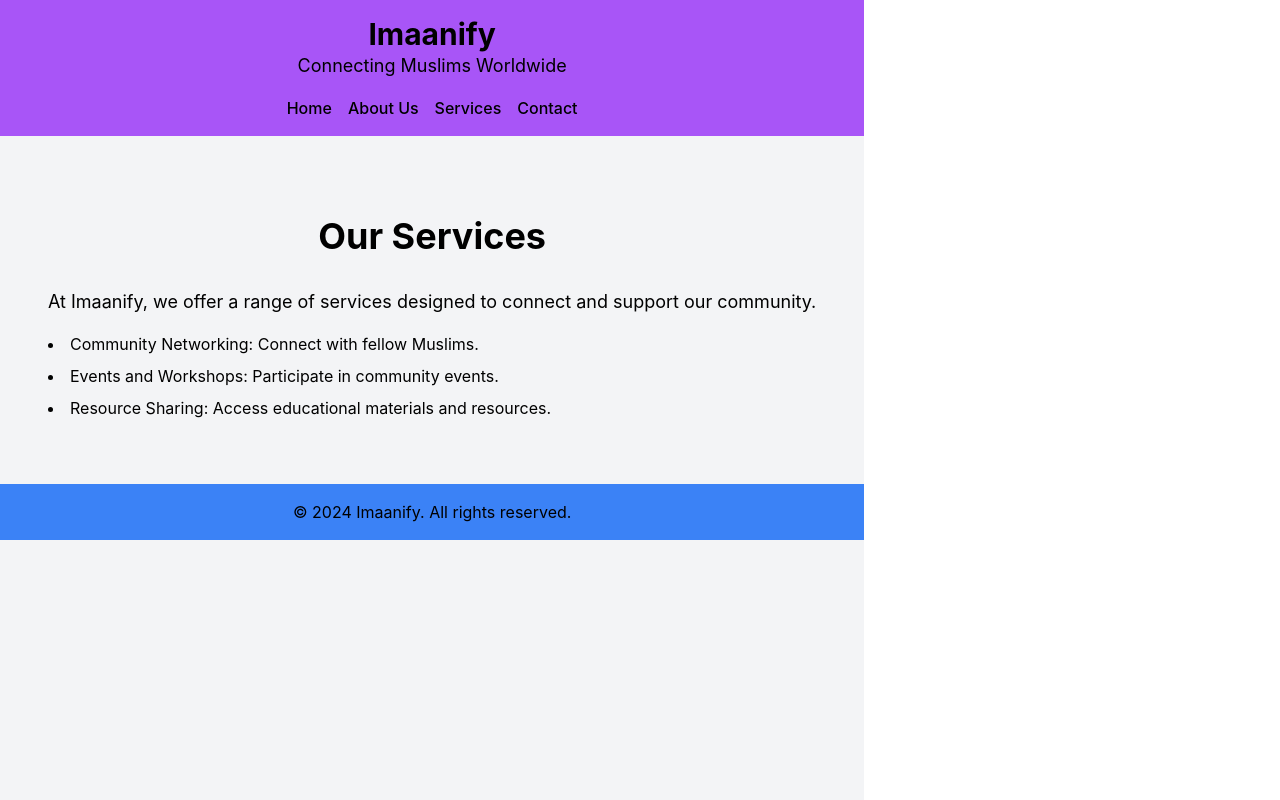
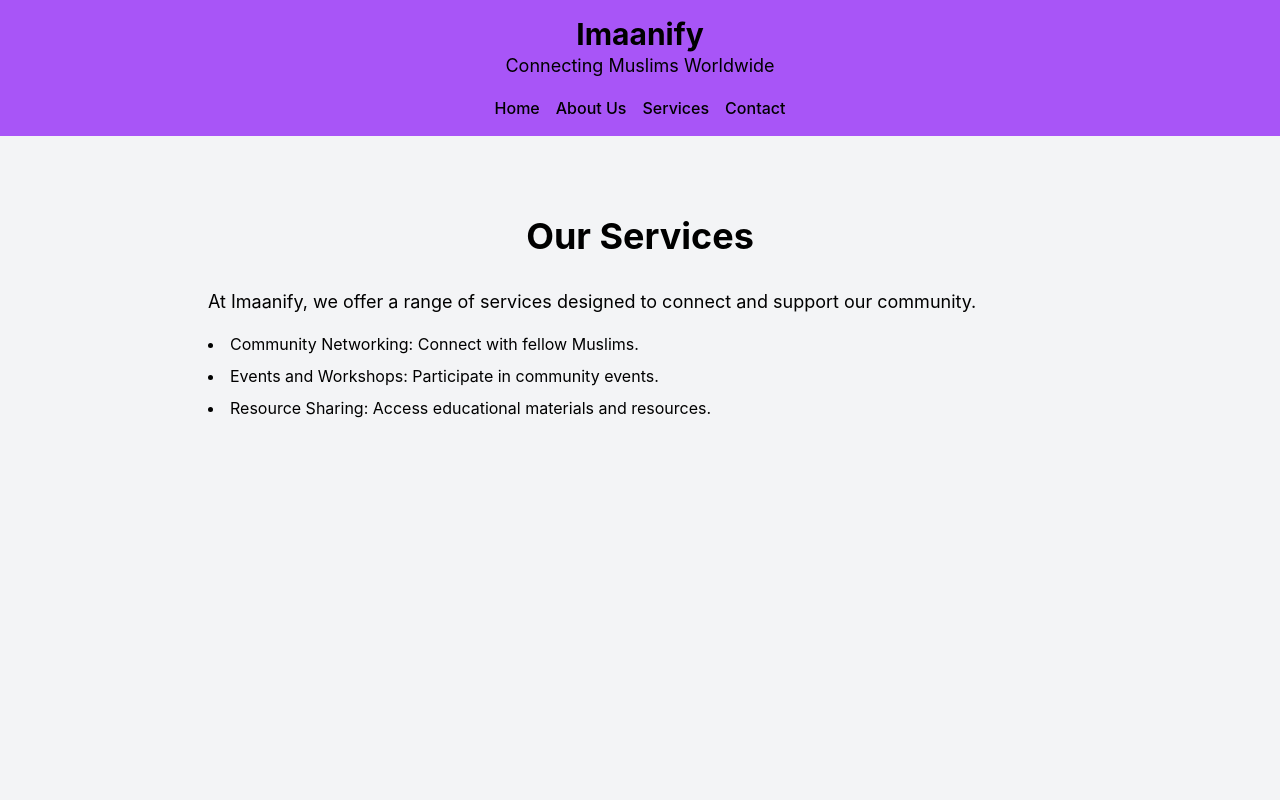
Before and after one commit to Umi252/Imaanify, a React (Vite) app in the folder Imaanify/: page /services in a window 1280 px wide. Shown: the top 800 px of the page. Built offline with nearby package versions, Linux system fonts and the light colour scheme.

Commit message:
Updates on Display Css in App.jsx, Home.jsx, Services.jsx

```diff
--- a/Imaanify/src/App.jsx
+++ b/Imaanify/src/App.jsx
@@ -8,7 +8,7 @@ import Home from "./components/Home";
 function App() {
   return (
     <Router>
-      <div className="min-h-screen bg-gray-100">
+      <div className="w-screen h-screen  bg-gray-100">
         <header className="bg-purple-500 p-4 text-black text-center"> {/* Corrected 'text-Black' to 'text-black' */}
           <h1 className="text-3xl font-bold">Imaanify</h1>
           <p className="text-lg">Connecting Muslims Worldwide</p>
--- a/Imaanify/src/components/Home.jsx
+++ b/Imaanify/src/components/Home.jsx
@@ -3,7 +3,7 @@ import React from 'react';
 
 const Home = () => {
   return (
-    <div className="text-center my-8 text-black">
+    <div className=" w-screen h-screen text-center my-8 text-black">
       <h2 className="text-4xl font-bold mb-4 text-black">Welcome to Imaanify</h2>
       <p className="text-xl text-black-700">
         Join our community and connect with Muslims globally.
--- a/Imaanify/src/components/Services.jsx
+++ b/Imaanify/src/components/Services.jsx
@@ -3,7 +3,7 @@ import React from 'react';
 
 const Services = () => {
   return (
-    <div className="max-w-4xl mx-auto p-4">
+    <div className="max-w-4xl mx-auto p-4 w-screen h-screen">
       <h2 className="text-4xl font-bold text-center my-8 text-black">Our Services</h2>
       <p className="text-lg text-black mb-4">
         At Imaanify, we offer a range of services designed to connect and support our community.
```
Also changed, not shown: 1 other file (tests, documents, lock files or other folders).
